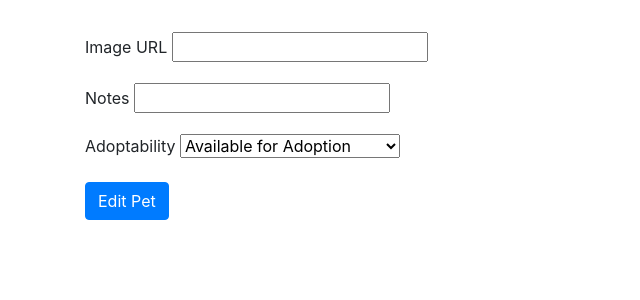
After one commit to do-rh/flask-pet-adoption, a Flask app: template templates/edit_pet.html in a window 1280 px wide. The commit adds this page. Shown: the top 300 px of the page, without its empty margins (0-640 px from the left). Run offline with Flask 2, Linux system fonts and the light colour scheme; the template is opened without the code that fills it: values that come from a table or form of the project are taken from there, others are empty; some libraries are stand-ins or nearby versions.

Commit message:
finished edit page, form.py. and edit pet route

```diff
--- a/app.py
+++ b/app.py
@@ -1,6 +1,6 @@
 """Flask app for adopt app."""
 
-from forms import AddPetForm
+from forms import AddPetForm, EditPetForm
 from flask import Flask, redirect, render_template, flash
 
 from flask_debugtoolbar import DebugToolbarExtension
@@ -18,11 +18,6 @@ app.config['SQLALCHEMY_ECHO'] = True
 connect_db(app)
 db.create_all()
 
-# Having the Debug Toolbar show redirects explicitly is often useful;
-# however, if you want to turn it off, you can uncomment this line:
-#
-# app.config['DEBUG_TB_INTERCEPT_REDIRECTS'] = False
-
 toolbar = DebugToolbarExtension(app)
 
 
@@ -36,7 +31,7 @@ def show_users():
 
 @app.route("/add", methods=["GET", "POST"])
 def add_pet():
-    """Pet add form; handling adding"""
+    """Pet add form; handles pet adding"""
 
     form = AddPetForm()
 
@@ -65,3 +60,26 @@ def add_pet():
         return redirect('/add')
 
     return render_template('pet_add_form.html', form=form)
+
+
+@app.route("/<int:pet_id>", methods=["GET", "POST"])
+def show_and_edit_pet(pet_id):
+    """Shows pet detail page and form for editing photo url, notes, and availability"""
+
+    pet = Pet.query.get_or_404(pet_id)
+    form = EditPetForm(obj = pet)
+
+    if form.validate_on_submit():
+        #getting form data & updating pet db info
+        pet.photo_url = form.photo_url.data
+        pet.notes = form.notes.data
+        pet.available = form.available.data
+
+        db.session.commit()
+
+        flash(f"{pet.name} was updated!")
+        return redirect(f'/{pet_id}')
+
+    return render_template('edit_pet.html',
+                            form=form,
+                            pet = pet)
--- a/forms.py
+++ b/forms.py
@@ -25,3 +25,13 @@ class AddPetForm(FlaskForm):
     available = SelectField("Adoptability",
                         choices=[('True','Available for Adoption'), ('False','Not Available for Adoption')],
                         validate_choice=True, coerce=bool)
+
+
+class EditPetForm(FlaskForm):
+    """Form for editing photo_url, notes, availability status"""
+
+    photo_url = StringField("Image URL", validators=[URL(require_tld=True),Optional()])
+    notes = TextField("Notes")
+    available = SelectField("Adoptability",
+                        choices=[('True','Available for Adoption'), ('False','Not Available for Adoption')],
+                        validate_choice=True, coerce=bool)
--- /dev/null
+++ b/templates/edit_pet.html
@@ -0,0 +1,34 @@
+{% extends 'base.html' %}
+
+{% block title %}
+{{pet.name}} Info
+{% endblock %}
+
+{% block content %}
+<p>{{pet.name}}</p>
+<img src="{{pet.photo_url}}">
+<p>{{pet.age}}</p>
+<p>{{pet.species}}</p>
+
+
+<form id="pet-add-form" method="POST">
+    {{ form.hidden_tag() }} <!--add type=hidden form fields -->
+
+    {% for field in form
+           if field.widget.input_type != 'hidden' %}
+
+      <p>
+        {{ field.label }}
+        {{ field}}
+
+        {% for error in field.errors %}
+          {{ error }}
+        {% endfor %}
+      </p>
+
+    {% endfor %}
+
+    <button class="btn btn-primary" type="submit">Edit Pet</button>
+  </form>
+
+    {% endblock %}
--- a/templates/index.html
+++ b/templates/index.html
@@ -10,7 +10,7 @@ Pets
 {% for pet in pets %}
 <div class="col-4">
     <img src="{{ pet.photo_url }}">
-    <p>{{ pet.name }}
+    <p><a href="/{{pet.id}}">{{ pet.name }}</a>
         {% if pet.available == True %}
             <b>is available!</b>
         {% endif %}
@@ -19,7 +19,7 @@ Pets
 {% endfor %}
 
 <!-- question: is the below form best practice for going to new page? -->
-<a class=" btn btn-primary" href="/add">
+<a class=" btn btn-info" href="/add">
     Add Pet
     </a>
 
```
Also changed, not shown: requirements.txt (+32 -0 lines).
